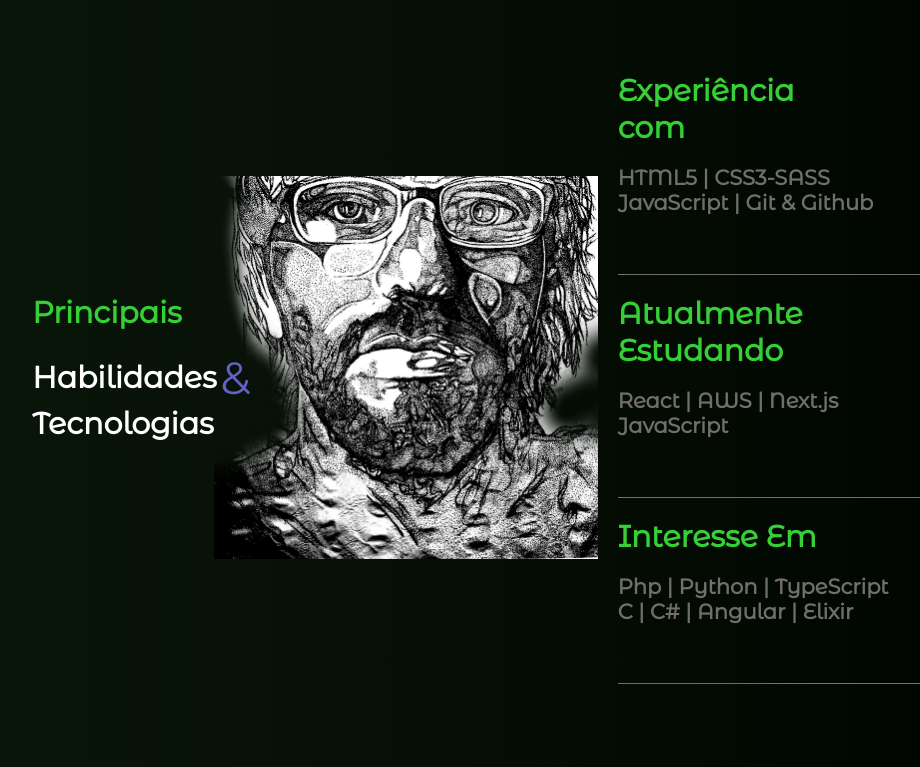
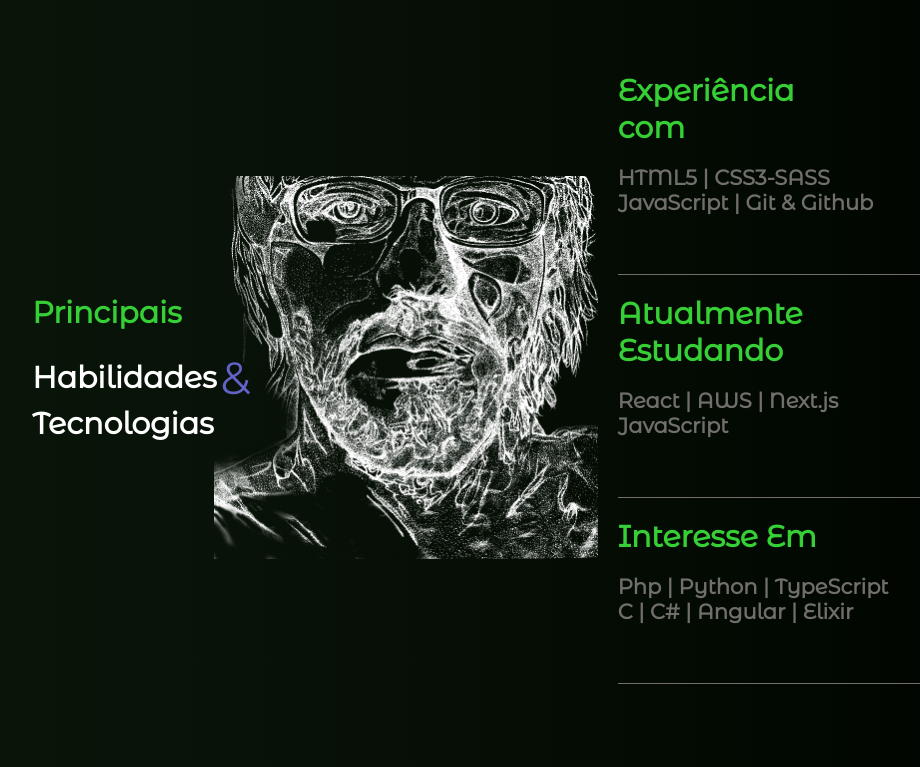
Before and after one commit to malanski/MyResume, a website: page index.html in a window 1280 px wide. Both pictures are taken after a click on the picture 528 px from the left and 976 px from the top of the page. Shown: the part 609-1376 px from the top of the page, without its empty margins (123-1043 px from the left). Drawn offline with Linux system fonts and the light colour scheme.

Commit message:
Add Image transition click

```diff
--- a/index.html
+++ b/index.html
@@ -62,7 +62,7 @@
             <h5>Tecnologias</h5>
         </div>
 
-        <img class="imagem-principal" src="retrato-pontilhismo.png" alt="tio Iroh da série Avatar">
+        <img class="imagem-principal" src="retrato-pontilhismo2.png" alt="tio Iroh da série Avatar">
 
         <div class="especifico">
             <div class="habili">
--- a/js/index.js
+++ b/js/index.js
@@ -2,9 +2,9 @@ const imagemPrincipal = document.querySelector('.imagem-principal');
 
 imagemPrincipal.onclick = function() {
     let imgSrc = imagemPrincipal.getAttribute('src');
-    if(imgSrc === 'retrato-pontilhismo.png') {
-        imagemPrincipal.setAttribute('src', 'retrato-pontilhismo2.png')
+    if(imgSrc === 'retrato-pontilhismo2.png') {
+        imagemPrincipal.setAttribute('src', 'retrato-pontilhismo.png')
     } else {
-        imagemPrincipal.setAttribute('src', 'retrato-pontilhismo.png');
+        imagemPrincipal.setAttribute('src', 'retrato-pontilhismo2.png');
     }
 }
```
